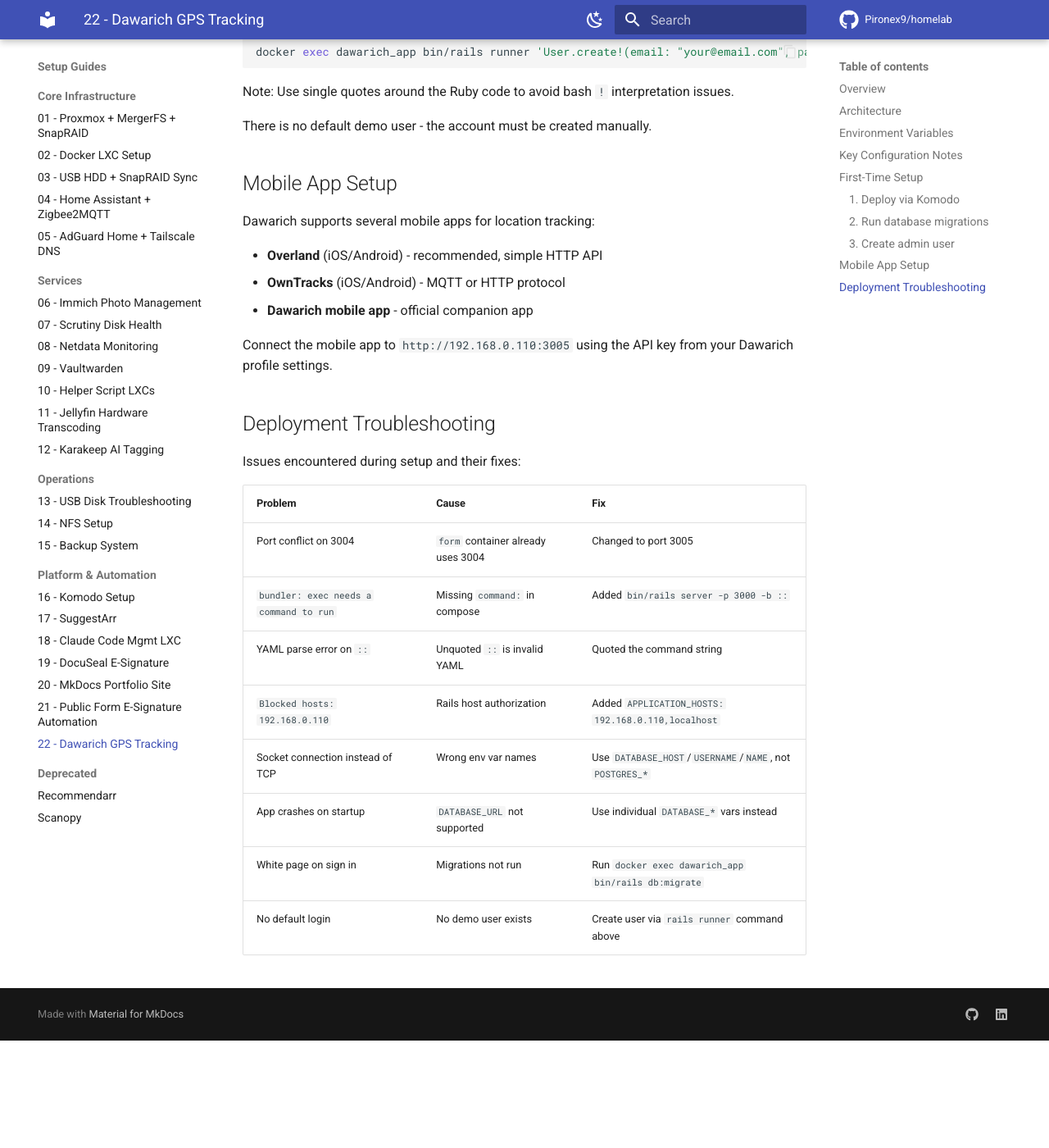
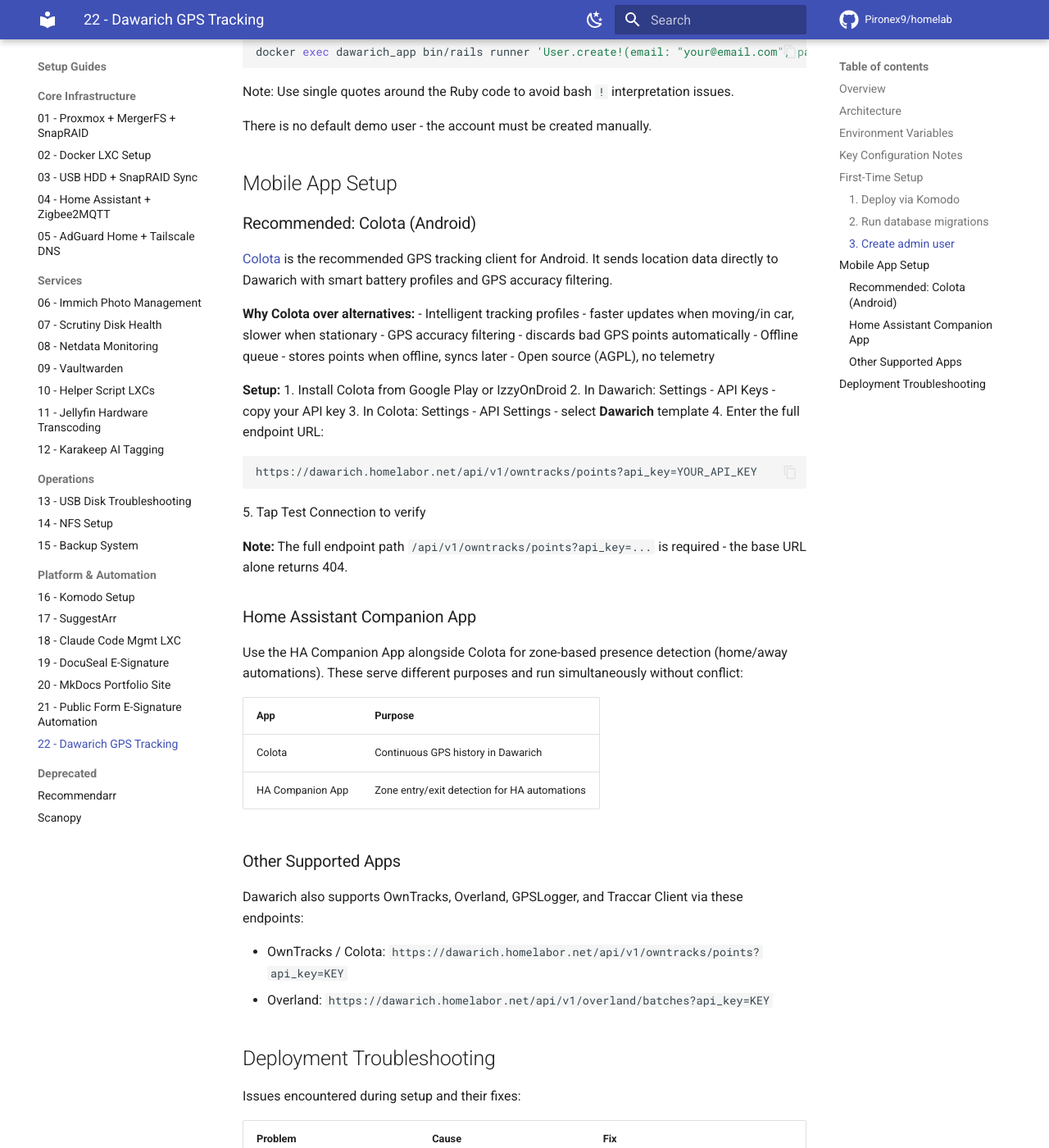
Before and after one commit to Pironex9/homelab, an MkDocs documentation site: the page built from docs/proxmox/22_Dawarich_GPS_Tracking_Setup.md, in a window 1280 px wide and 1400 px high, scrolled down 2083 px. Shown: the whole window at 82% size. Built offline with MkDocs 1.6.1 and Material for MkDocs 9.7.7, drawn with Linux system fonts in a browser that asks for light colours; comment, search, counter and statistics services are not loaded; before the commit the page ends 3352 px from its top, so only the background shows below that; some of the changed text lies outside the part shown.

Commit message:
Update Dawarich docs: Colota setup, public URL, full troubleshooting

````diff
--- a/docs/proxmox/22_Dawarich_GPS_Tracking_Setup.md
+++ b/docs/proxmox/22_Dawarich_GPS_Tracking_Setup.md
@@ -74,13 +74,43 @@
 
 ## Mobile App Setup
 
-Dawarich supports several mobile apps for location tracking:
+### Recommended: Colota (Android)
 
-- **Overland** (iOS/Android) - recommended, simple HTTP API
-- **OwnTracks** (iOS/Android) - MQTT or HTTP protocol
-- **Dawarich mobile app** - official companion app
+[Colota](https://colota.app) is the recommended GPS tracking client for Android. It sends location data directly to Dawarich with smart battery profiles and GPS accuracy filtering.
 
-Connect the mobile app to `http://192.168.0.110:3005` using the API key from your Dawarich profile settings.
+**Why Colota over alternatives:**
+- Intelligent tracking profiles - faster updates when moving/in car, slower when stationary
+- GPS accuracy filtering - discards bad GPS points automatically
+- Offline queue - stores points when offline, syncs later
+- Open source (AGPL), no telemetry
+
+**Setup:**
+1. Install Colota from Google Play or IzzyOnDroid
+2. In Dawarich: Settings - API Keys - copy your API key
+3. In Colota: Settings - API Settings - select **Dawarich** template
+4. Enter the full endpoint URL:
+   ```
+   https://dawarich.homelabor.net/api/v1/owntracks/points?api_key=YOUR_API_KEY
+   ```
+5. Tap Test Connection to verify
+
+**Note:** The full endpoint path `/api/v1/owntracks/points?api_key=...` is required - the base URL alone returns 404.
+
+### Home Assistant Companion App
+
+Use the HA Companion App alongside Colota for zone-based presence detection (home/away automations). These serve different purposes and run simultaneously without conflict:
+
+| App | Purpose |
+|-----|---------|
+| Colota | Continuous GPS history in Dawarich |
+| HA Companion App | Zone entry/exit detection for HA automations |
+
+### Other Supported Apps
+
+Dawarich also supports OwnTracks, Overland, GPSLogger, and Traccar Client via these endpoints:
+
+- OwnTracks / Colota: `https://dawarich.homelabor.net/api/v1/owntracks/points?api_key=KEY`
+- Overland: `https://dawarich.homelabor.net/api/v1/overland/batches?api_key=KEY`
 
 ## Deployment Troubleshooting
 
@@ -91,8 +121,10 @@
 | Port conflict on 3004 | `form` container already uses 3004 | Changed to port 3005 |
 | `bundler: exec needs a command to run` | Missing `command:` in compose | Added `bin/rails server -p 3000 -b ::` |
 | YAML parse error on `::` | Unquoted `::` is invalid YAML | Quoted the command string |
-| `Blocked hosts: 192.168.0.110` | Rails host authorization | Added `APPLICATION_HOSTS: 192.168.0.110,localhost` |
+| `Blocked hosts: 192.168.0.110` | Rails host authorization | Added `APPLICATION_HOSTS` with LAN IP |
+| `Blocked hosts: dawarich.homelabor.net` | Public domain not in allowed hosts | Added domain to `APPLICATION_HOSTS` |
 | Socket connection instead of TCP | Wrong env var names | Use `DATABASE_HOST`/`USERNAME`/`NAME`, not `POSTGRES_*` |
 | App crashes on startup | `DATABASE_URL` not supported | Use individual `DATABASE_*` vars instead |
 | White page on sign in | Migrations not run | Run `docker exec dawarich_app bin/rails db:migrate` |
 | No default login | No demo user exists | Create user via `rails runner` command above |
+| Colota 404 on test connection | Base URL entered instead of full endpoint | Use full `/api/v1/owntracks/points?api_key=...` URL |
````
